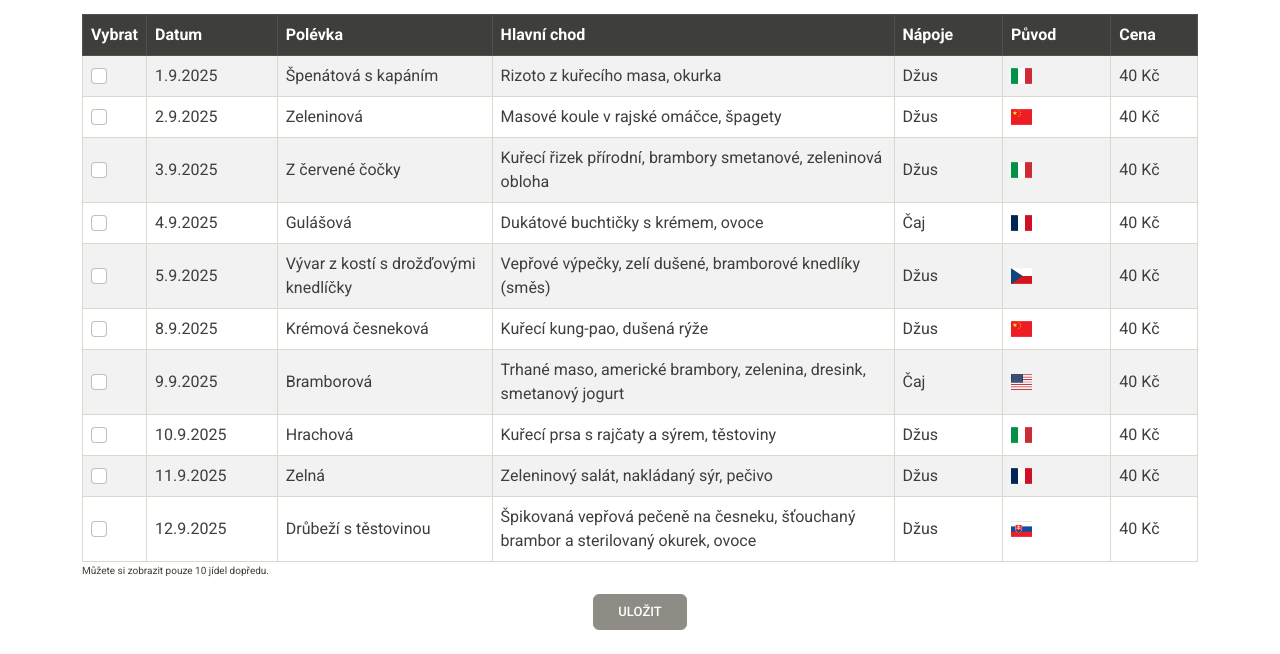
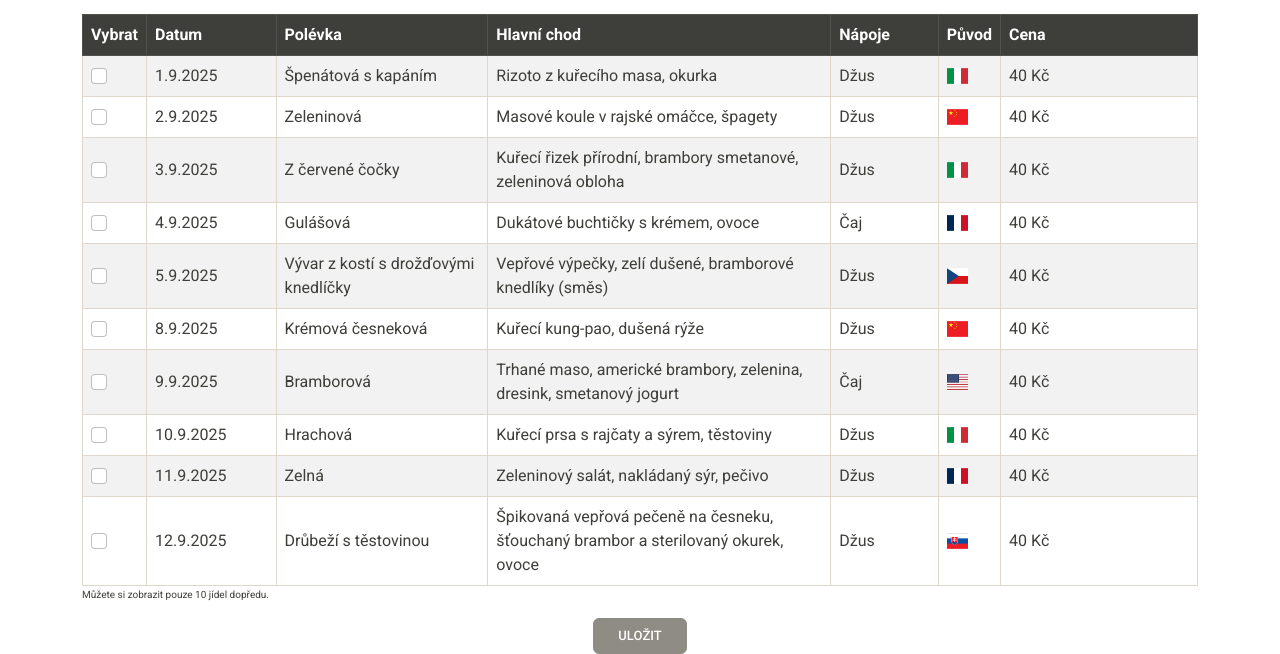
Before and after one commit to steprooauh/Opakovaci-projekt_ostro_2B, a plain HTML site: page 2_prihlaseni.html in a window 1280 px wide. Shown: the part 213-867 px from the top of the page. Before the commit the page ends 843 px from the top, so only its background shows below. Drawn offline with nearby package versions, Linux system fonts and the light colour scheme.

Commit message:
commit-novyukol2

```diff
--- a/2_prihlaseni.html
+++ b/2_prihlaseni.html
@@ -22,6 +22,19 @@
             input[type="checkbox"] {
                 width: 21px;
                 height: 21px;
+            }
+
+            h1 {
+                font-size: clamp(24px, 6vw, 30px);
+            }
+
+            .navbar {
+                padding: 0.5rem 1rem;
+            }
+
+            .d-flex span {
+                font-size: 12px;
+                text-align: right;
             }
         }
 
@@ -49,6 +62,10 @@
         td:hover {
             background-color: rgba(133, 133, 133, 0.295);
         }
+
+        .table-responsive {
+            margin-top: 20px;
+        }
     </style>
 
 </head>
@@ -68,7 +85,7 @@
             <div class="collapse navbar-collapse" id="navbarSupportedContent" style="margin-left: 40px;">
                 <ul class="navbar-nav me-auto mb-2 mb-lg-0">
                     <li class="nav-item"><a class="nav-link" href="index.html">Domů</a></li>
-                    <li class="nav-item"><a class="nav-link active" aria-current="page" href="2.html">Jídelníček</a>
+                    <li class="nav-item"><a class="nav-link" href="2.html">Jídelníček</a>
                     </li>
                     <li class="nav-item"><a class="nav-link" href="3.html">O Nás</a></li>
                     <li class="nav-item"><a class="nav-link" href="4.html">Náš tým</a></li>
@@ -94,103 +111,103 @@
                     <th style="width: 2%;">Vybrat</th>
                     <th style="width: 12%;">Datum</th>
                     <th style="width: 20%;">Polévka</th>
-                    <th style="width: 38%;">Hlavní chod</th>
+                    <th style="width: 33%;">Hlavní chod</th>
                     <th style="width: 10%;">Nápoje</th>
-                    <th class="d-none d-sm-table-cell" style="width: 10%;">Původ</th>
-                    <th style="width: 16%;">Cena</th>
+                    <th class="width: 4%">Původ</th>
+                    <th style="width: 19%;">Cena</th>
                 </tr>
             </thead>
             <tbody>
                 <tr>
                     <td><input type="checkbox" class="form-check-input obed"></td>
-                    <td style="white-space: normal;">1.9.2025</td>
-                    <td style="white-space: normal;">Špenátová s kapáním</td>
-                    <td style="white-space: normal;">Rizoto z kuřecího masa, okurka</td>
-                    <td style="white-space: normal;">Džus</td>
-                    <td class="d-none d-sm-table-cell"><span class="fi fi-it"></span></td>
+                    <td>1.9.2025</td>
+                    <td>Špenátová s kapáním</td>
+                    <td>Rizoto z kuřecího masa, okurka</td>
+                    <td>Džus</td>
+                    <td><span class="fi fi-it"></span></td>
                     <td>40 Kč</td>
                 </tr>
                 <tr>
                     <td><input type="checkbox" class="form-check-input obed"></td>
-                    <td style="white-space: normal;">2.9.2025</td>
-                    <td style="white-space: normal;">Zeleninová</td>
-                    <td style="white-space: normal;">Masové koule v rajské omáčce, špagety</td>
-                    <td style="white-space: normal;">Džus</td>
-                    <td class="d-none d-sm-table-cell"><span class="fi fi-cn"></span></td>
+                    <td>2.9.2025</td>
+                    <td>Zeleninová</td>
+                    <td>Masové koule v rajské omáčce, špagety</td>
+                    <td>Džus</td>
+                    <td><span class="fi fi-cn"></span></td>
                     <td>40 Kč</td>
                 </tr>
                 <tr>
                     <td><input type="checkbox" class="form-check-input obed"></td>
-                    <td style="white-space: normal;">3.9.2025</td>
-                    <td style="white-space: normal;">Z červené čočky</td>
-                    <td style="white-space: normal;">Kuřecí řizek přírodní, brambory smetanové, zeleninová obloha</td>
-                    <td style="white-space: normal;">Džus</td>
-                    <td class="d-none d-sm-table-cell"><span class="fi fi-it"></span></td>
+                    <td>3.9.2025</td>
+                    <td>Z červené čočky</td>
+                    <td>Kuřecí řizek přírodní, brambory smetanové, zeleninová obloha</td>
+                    <td>Džus</td>
+                    <td><span class="fi fi-it"></span></td>
                     <td>40 Kč</td>
                 </tr>
                 <tr>
                     <td><input type="checkbox" class="form-check-input obed"></td>
-                    <td style="white-space: normal;">4.9.2025</td>
-                    <td style="white-space: normal;">Gulášová</td>
-                    <td style="white-space: normal;">Dukátové buchtičky s krémem, ovoce</td>
-                    <td style="white-space: normal;">Čaj</td>
-                    <td class="d-none d-sm-table-cell"><span class="fi fi-fr"></span></td>
+                    <td>4.9.2025</td>
+                    <td>Gulášová</td>
+                    <td>Dukátové buchtičky s krémem, ovoce</td>
+                    <td>Čaj</td>
+                    <td><span class="fi fi-fr"></span></td>
                     <td>40 Kč</td>
                 </tr>
                 <tr>
                     <td><input type="checkbox" class="form-check-input obed"></td>
-                    <td style="white-space: normal;">5.9.2025</td>
-                    <td style="white-space: normal;">Vývar z kostí s drožďovými knedlíčky</td>
-                    <td style="white-space: normal;">Vepřové výpečky, zelí dušené, bramborové knedlíky (směs)</td>
-                    <td style="white-space: normal;">Džus</td>
-                    <td class="d-none d-sm-table-cell"><span class="fi fi-cz"></span></td>
+                    <td>5.9.2025</td>
+                    <td>Vývar z kostí s drožďovými knedlíčky</td>
+                    <td>Vepřové výpečky, zelí dušené, bramborové knedlíky (směs)</td>
+                    <td>Džus</td>
+                    <td><span class="fi fi-cz"></span></td>
                     <td>40 Kč</td>
                 </tr>
                 <tr>
                     <td><input type="checkbox" class="form-check-input obed"></td>
-                    <td style="white-space: normal;">8.9.2025</td>
-                    <td style="white-space: normal;">Krémová česneková</td>
-                    <td style="white-space: normal;">Kuřecí kung-pao, dušená rýže</td>
-                    <td style="white-space: normal;">Džus</td>
-                    <td class="d-none d-sm-table-cell"><span class="fi fi-cn"></span></td>
+                    <td>8.9.2025</td>
+                    <td>Krémová česneková</td>
+                    <td>Kuřecí kung-pao, dušená rýže</td>
+                    <td>Džus</td>
+                    <td><span class="fi fi-cn"></span></td>
                     <td>40 Kč</td>
                 </tr>
                 <tr>
                     <td><input type="checkbox" class="form-check-input obed"></td>
-                    <td style="white-space: normal;">9.9.2025</td>
-                    <td style="white-space: normal;">Bramborová</td>
-                    <td style="white-space: normal;">Trhané maso, americké brambory, zelenina, dresink, smetanový jogurt
+                    <td>9.9.2025</td>
+                    <td>Bramborová</td>
+                    <td>Trhané maso, americké brambory, zelenina, dresink, smetanový jogurt
                     </td>
-                    <td style="white-space: normal;">Čaj</td>
-                    <td class="d-none d-sm-table-cell"><span class="fi fi-us"></span></td>
+                    <td>Čaj</td>
+                    <td><span class="fi fi-us"></span></td>
                     <td>40 Kč</td>
                 </tr>
                 <tr>
                     <td><input type="checkbox" class="form-check-input obed"></td>
-                    <td style="white-space: normal;">10.9.2025</td>
-                    <td style="white-space: normal;">Hrachová</td>
-                    <td style="white-space: normal;">Kuřecí prsa s rajčaty a sýrem, těstoviny</td>
-                    <td style="white-space: normal;">Džus</td>
-                    <td class="d-none d-sm-table-cell"><span class="fi fi-it"></span></td>
+                    <td>10.9.2025</td>
+                    <td>Hrachová</td>
+                    <td>Kuřecí prsa s rajčaty a sýrem, těstoviny</td>
+                    <td>Džus</td>
+                    <td><span class="fi fi-it"></span></td>
                     <td>40 Kč</td>
                 </tr>
                 <tr>
                     <td><input type="checkbox" class="form-check-input obed"></td>
-                    <td style="white-space: normal;">11.9.2025</td>
-                    <td style="white-space: normal;">Zelná</td>
-                    <td style="white-space: normal;">Zeleninový salát, nakládaný sýr, pečivo</td>
-                    <td style="white-space: normal;">Džus</td>
-                    <td class="d-none d-sm-table-cell"><span class="fi fi-fr"></span></td>
+                    <td>11.9.2025</td>
+                    <td>Zelná</td>
+                    <td>Zeleninový salát, nakládaný sýr, pečivo</td>
+                    <td>Džus</td>
+                    <td><span class="fi fi-fr"></span></td>
                     <td>40 Kč</td>
                 </tr>
                 <tr>
                     <td><input type="checkbox" class="form-check-input obed"></td>
-                    <td style="white-space: normal;">12.9.2025</td>
-                    <td style="white-space: normal;">Drůbeží s těstovinou</td>
-                    <td style="white-space: normal;">Špikovaná vepřová pečeně na česneku, šťouchaný brambor a
+                    <td>12.9.2025</td>
+                    <td>Drůbeží s těstovinou</td>
+                    <td>Špikovaná vepřová pečeně na česneku, šťouchaný brambor a
                         sterilovaný okurek, ovoce</td>
-                    <td style="white-space: normal;">Džus</td>
-                    <td class="d-none d-sm-table-cell"><span class="fi fi-sk"></span></td>
+                    <td>Džus</td>
+                    <td><span class="fi fi-sk"></span></td>
                     <td>40 Kč</td>
                 </tr>
             </tbody>
```
Also changed, not shown: 2.html (+12 -12 lines), 5.html (+5 -5 lines), index.html (+26 -3 lines).
